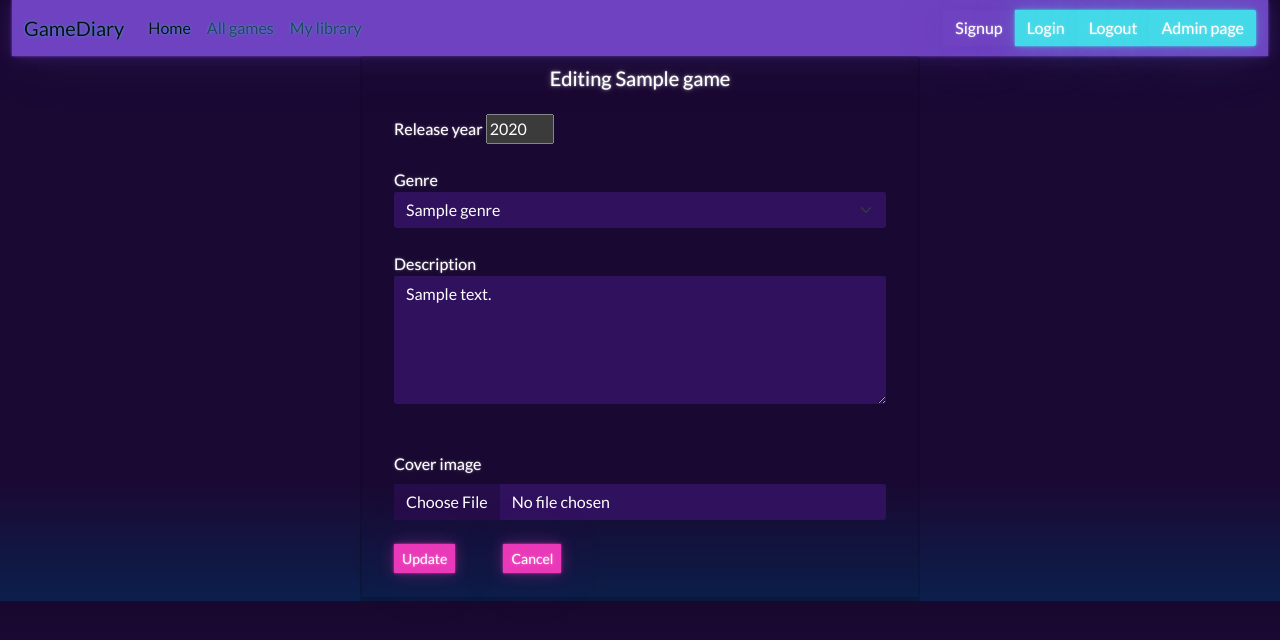
After one commit to Idab00/GameDiaryNT, a Django app: page /edit-game-get/1/ in a window 1280 px wide. The commit adds this page. Shown: the top 640 px of the page. Run offline with Django 5.2, Linux system fonts and the light colour scheme; tables that the repository leaves empty hold one stand-in row (values such as "Sample post"); some libraries are stand-ins or nearby versions.

Commit message:
Gamelistiin edit ja delete toiminnot, releaseyear muuttujan min ja max value päivitys modeliin

```diff
--- a/app/models.py
+++ b/app/models.py
@@ -1,5 +1,8 @@
 from django.contrib.auth.models import User
+from django.core.validators import MinValueValidator, MaxValueValidator
 from django.db import models
+from datetime import date
+
 
 # Pelin genre
 class Genre(models.Model):
@@ -12,9 +15,11 @@ class Genre(models.Model):
 class Game(models.Model):
     gametitle = models.CharField(max_length=200, default="game")
     description = models.TextField()
-    releaseyear = models.PositiveIntegerField()
     genre = models.ForeignKey(Genre, on_delete=models.CASCADE)
     cover = models.ImageField(upload_to="covers/", blank=True, null=True)
+    releaseyear = models.IntegerField(
+        validators=[MinValueValidator(1950), MaxValueValidator(date.today().year)]
+    )
 
     def __str__(self):
         return self.gametitle
--- /dev/null
+++ b/app/templates/edit_game.html
@@ -0,0 +1,50 @@
+{% extends 'index.html' %}
+
+{% block content %}
+
+<div class="card" style="width: 35rem;">
+    <div class="card-header">
+
+        <h5>Editing {{game.gametitle}}</h5>
+
+        <div class="card-body">
+            <form method="post" style="text-align: left;" action="/edit-game-post/{{game.id}}/" enctype="multipart/form-data">
+
+                {%csrf_token %}
+                <div class="form-group">
+                    <label>Release year</label>
+                    <input type="number" name="releaseyear" min="1950" max="2030" value={{game.releaseyear}}>
+                </div>
+                <br />
+                <div class="form-group">
+                    <label>Genre</label>
+                    <select class="form-select" name="genre">
+                    {% for g in genres %}
+                    <option value="{{g.id}}"{% if g.id == game.genre.id %}selected{% endif %}>{{g.name}}</option>
+                    {% endfor %}
+                    </select>
+                </div>
+                <br />
+                <div class="form-group">
+                    <label>Description</label>
+                    <textarea class="form-control" name="description" rows="3" style="height: 128px;">{{game.description}}</textarea>
+                </div>
+                <br />
+                <div class="form-group">
+                <label for="formFile" class="form-label mt-4">Cover image</label>
+                <input class="form-control" name="cover" type="file" accept="image/*" id="formFile">
+                </div>
+                <br />
+                <div class="d-flex gap-5">
+                    <input type="submit" value="Update" class="btn btn-secondary btn-sm">
+                    <input type="button" onclick="window.location.href='/allgames/'" id="hide-btn"
+                        class="btn btn-secondary btn-sm" value="Cancel">
+                </div>
+
+            </form>
+        </div>
+    </div>
+</div>
+
+
+{% endblock %}
--- a/app/urls.py
+++ b/app/urls.py
@@ -1,5 +1,6 @@
 from django.urls import path
-from .views import landingview, gamelistview, mylibraryview, addnewgame, addgametolib
+from .views import landingview, gamelistview, mylibraryview, addnewgame, addgametolib, edit_game_get, edit_game_post, \
+delete_game, confirm_delete_game
 
 urlpatterns = [
     path('', landingview),
@@ -7,6 +8,10 @@ urlpatterns = [
     # All games url's
     path('allgames/', gamelistview),
     path('add-game/', addnewgame),
+    path('edit-game-post/<int:id>/', edit_game_post),
+    path('edit-game-get/<int:id>/', edit_game_get),
+    path('delete-game/<int:id>/', delete_game),
+    path('confirm-delete-game/<int:id>/', confirm_delete_game),
 
     # My library url's
     path('mylibrary/', mylibraryview),
--- a/app/views.py
+++ b/app/views.py
@@ -21,6 +21,36 @@ def addnewgame(request):
     Game(gametitle = a, description = b, releaseyear = c,cover = d, genre = Genre.objects.get(id = e)).save()
     return redirect(request.META['HTTP_REFERER'])
 
+def edit_game_get(request, id):
+        game = Game.objects.get(id = id)
+        genre = Genre.objects.all()
+        context = {'game': game, 'genres': genre}
+        return render (request,"edit_game.html",context)
+
+def edit_game_post(request, id):
+        game = Game.objects.get(id = id)
+        game.releaseyear = request.POST['releaseyear']
+        game.genre = Genre.objects.get(id=request.POST['genre'])
+        game.description = request.POST['description']
+        if 'cover' in request.FILES:
+            game.cover = request.FILES['cover']
+
+        game.save()
+        return redirect(gamelistview)
+
+def confirm_delete_game(request, id):
+    game = Game.objects.get(id = id)
+    context = {'game': game}
+    return render (request,"confirmdelgame.html",context)
+
+
+def delete_game(request, id):
+    game = Game.objects.get(id = id)
+    if game.cover:
+         game.cover.delete(save=False)
+    game.delete()
+    return redirect(gamelistview)
+
 
 # My library views
 
```
Also changed, not shown: app/templates/confirmdelgame.html (added, +18 -0 lines), app/templates/gamelist.html (+18 -8 lines), app/migrations/0003_alter_game_releaseyear.py (added), app/templates/confirmdellib.html (added).
